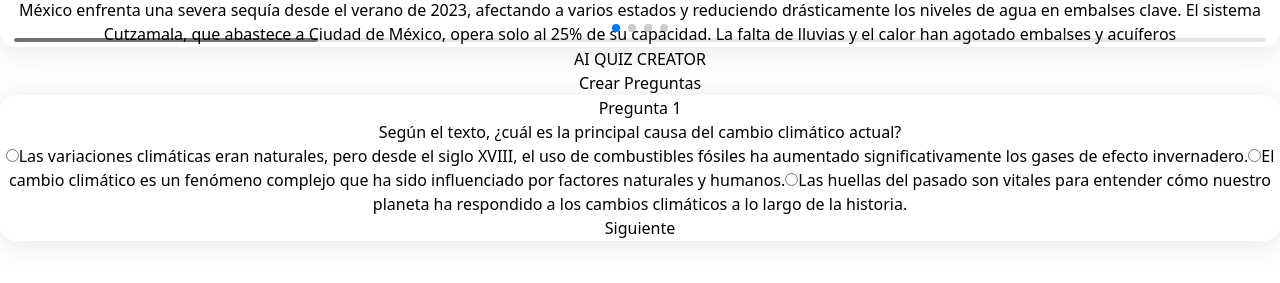
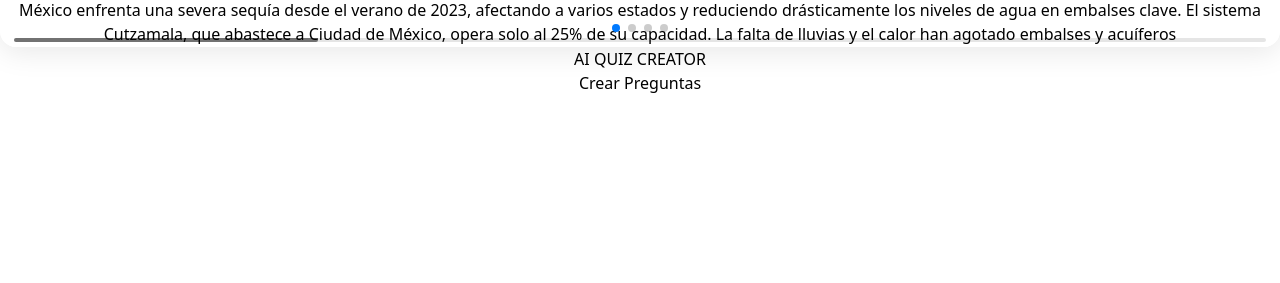
Before and after one commit to Eufanzky/green-earth-lab, a React (Vite) app: page /clima in a window 1280 px wide. Shown: the part 399-682 px from the top of the page. Built offline with nearby package versions, Linux system fonts and the light colour scheme.

Commit message:
removieng some gifs

```diff
--- a/src/components/AIQuizzCreator.jsx
+++ b/src/components/AIQuizzCreator.jsx
@@ -76,6 +76,7 @@ const AIQuizzCreator = ({ data }) => {
     }
   };
 
+  /*
   const quizData = [
     {
       optionA:
@@ -158,10 +159,11 @@ const AIQuizzCreator = ({ data }) => {
         "La investigación de los anillos de árboles, sedimentos y capas de hielo tiene como objetivo principal:",
     },
   ];
+  */
 
   return (
     <>
-      <div className="bg-gradient-to-b from-blue-500 to-[#FA8207]">
+      <div className="pb-12 bg-gradient-to-b from-blue-500 to-[#FA8207]">
         <h2 className="text-xl font-bold">AI QUIZ CREATOR</h2>
         <button
           className="mt-2 px-4 py-2 bg-[#FA8207] text-white rounded-md hover:bg-[#FA8C16] transition duration-300"
@@ -171,7 +173,7 @@ const AIQuizzCreator = ({ data }) => {
         </button>
         {story && <QuizGenerator quizData={story} />}
 
-        <QuizGenerator quizData={quizData}/>
+        {/*<QuizGenerator quizData={quizData}/>*/}
       </div>
     </>
   );
--- a/src/pages/Home.jsx
+++ b/src/pages/Home.jsx
@@ -1,5 +1,6 @@
 import React from 'react';
 import myGif from '../assets/13odss.gif'; // Importa el GIF correctamente
+import myEarthGif from '../assets/tierra1.gif'; // Importa el GIF correctamente
 import icon1 from '../assets/huella.png';
 import icon2 from '../assets/foco.png';
 import icon3 from '../assets/clima global.png';
```
Also changed, not shown: src/assets/tierra1.gif (added).
